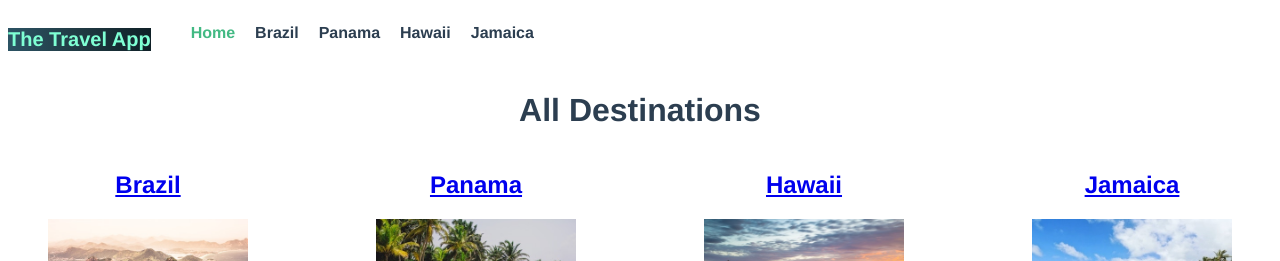
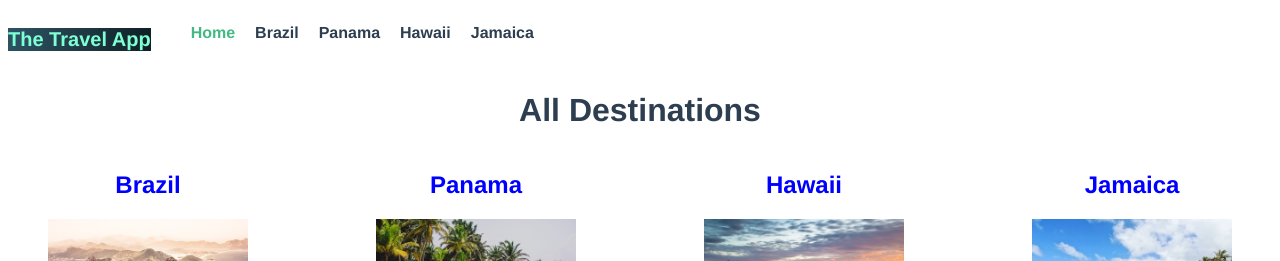
Before and after one commit to cadetCoder/travel-app-vue, a Vue app: page / in a window 1280 px wide. Shown: the top 261 px of the page. Built offline with nearby package versions, Linux system fonts and the light colour scheme.

Commit message:
re-render components with the same route changes

```diff
--- a/src/views/Home.vue
+++ b/src/views/Home.vue
@@ -50,4 +50,12 @@ img {
   display: flex;
   justify-content: space-between;
 }
+a {
+  color: blue;
+  text-decoration: none;
+}
+a:hover,
+a:visited {
+  text-decoration: underline;
+}
 </style>
```
